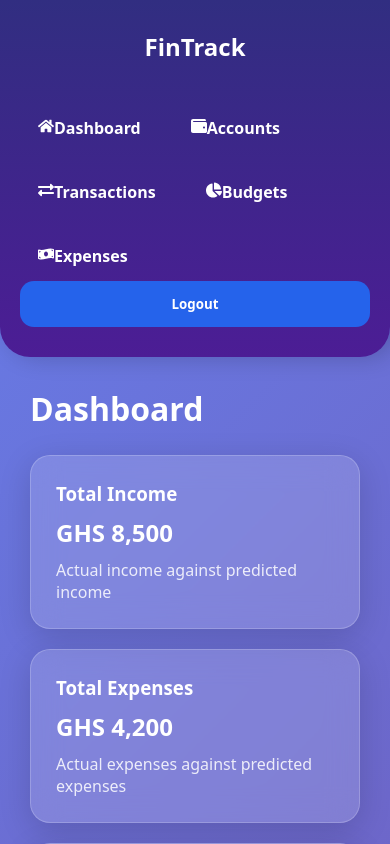
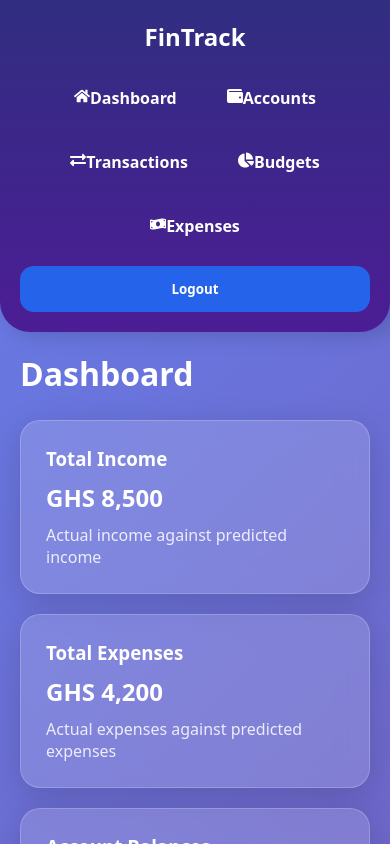
Before and after one commit to VACKOM/fintrack, a React app in the folder frontend/: page /dashboard in a window 390 px wide. Shown: the top 844 px of the page. Built offline with nearby package versions, Linux system fonts and the light colour scheme; the HTML template or start-up script is replaced by a standard one.

Commit message:
Create dashboard layout and styling

```diff
--- a/frontend/src/components/Sidebar/Sidebar.module.css
+++ b/frontend/src/components/Sidebar/Sidebar.module.css
@@ -67,16 +67,31 @@
   background: #1d4ed8;
 }
 
-@media (max-width: 768px) {
+@media (max-width: 992px) {
   .sidebar {
     width: 100%;
     min-height: auto;
+    height: auto;
 
     border-radius: 0 0 30px 30px;
+    padding: 20px;
+  }
+
+  .logo {
+    margin-bottom: 20px;
   }
 
   .navLinks {
     flex-direction: row;
     flex-wrap: wrap;
+    justify-content: center;
+  }
+
+  .navLink {
+    padding: 10px 14px;
+  }
+
+  .logoutBtn {
+    margin-top: 15px;
   }
 }
--- a/frontend/src/pages/dashboards/Dashboard.module.css
+++ b/frontend/src/pages/dashboards/Dashboard.module.css
@@ -108,3 +108,18 @@
     grid-template-columns: 1fr;
   }
 }
+@media (max-width: 992px) {
+  .dashboardPage {
+    flex-direction: column;
+  }
+
+  .dashboard {
+    padding: 20px;
+  }
+
+  .row1,
+  .row2,
+  .row3 {
+    grid-template-columns: 1fr;
+  }
+}
```
